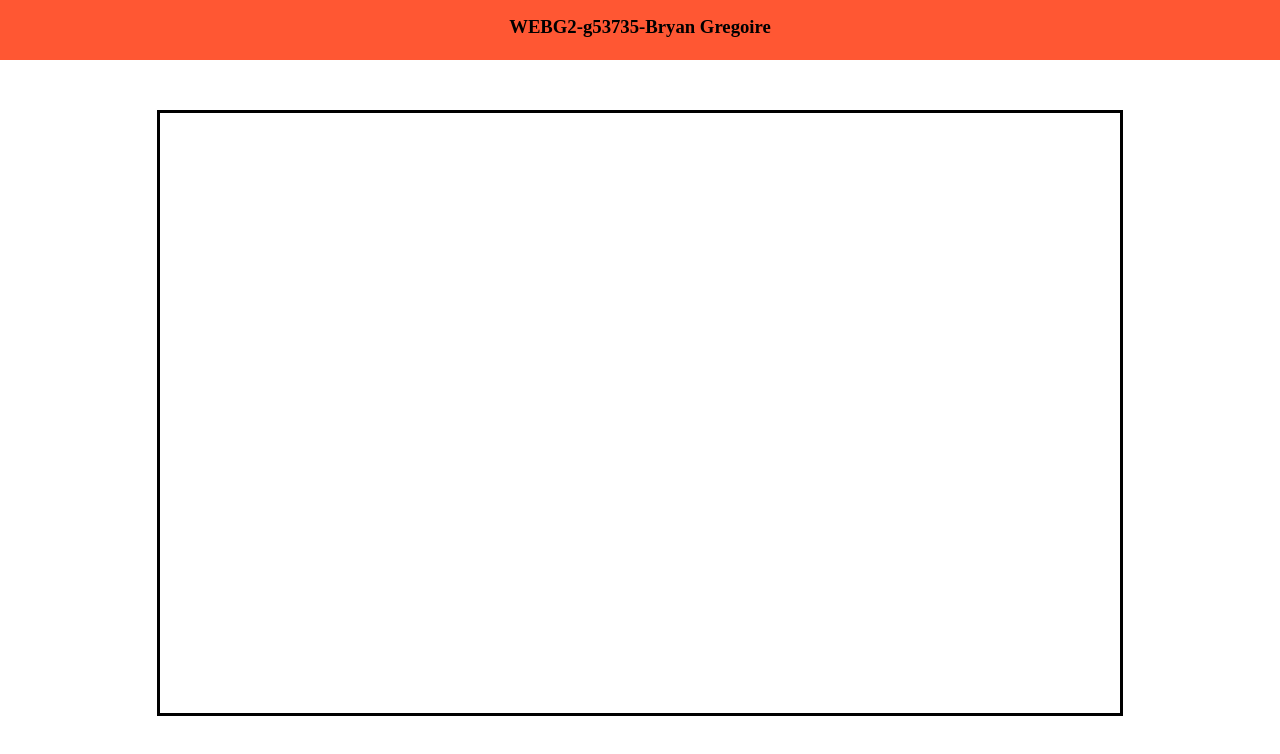
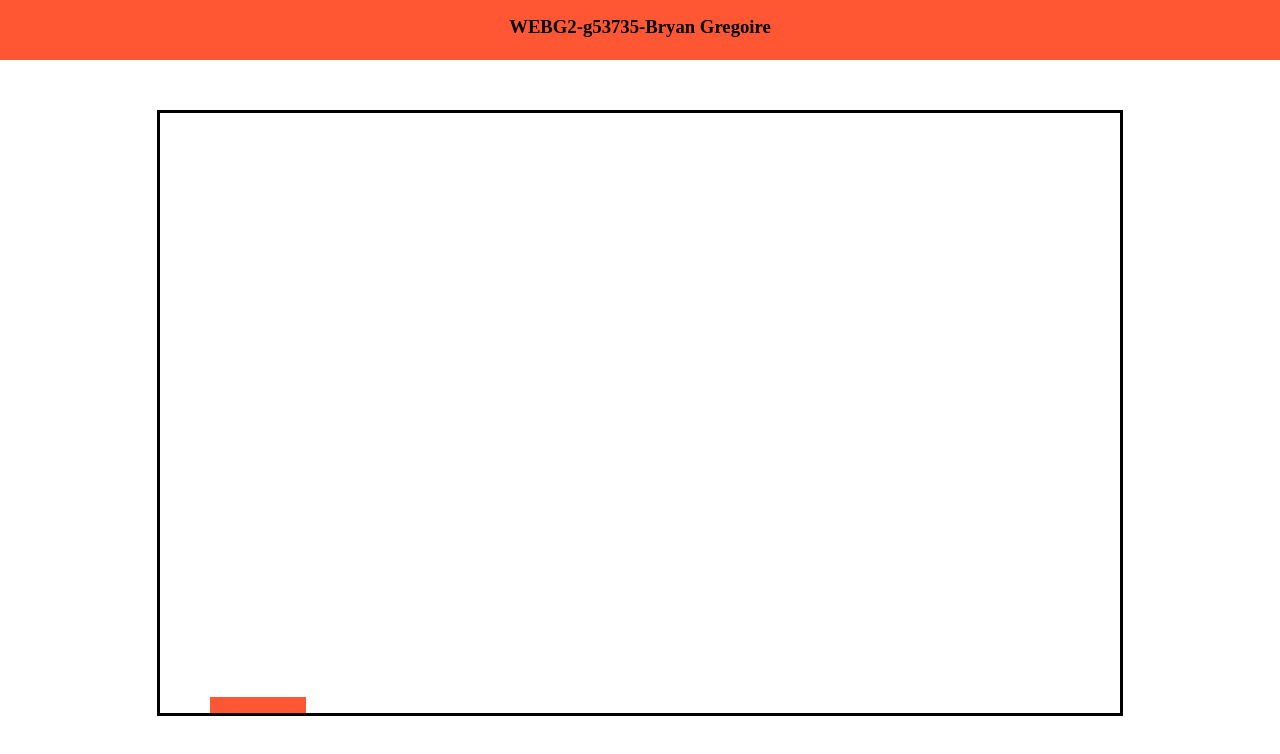
Before and after one commit to Bryan-Gregoire/Javascript, a plain HTML site: page projet_2/index.html in a window 1280 px wide. Shown: the part 40-794 px from the top of the page. Drawn offline with Linux system fonts and the light colour scheme.

Commit message:
etape 1.2 terminée

```diff
--- a/projet_2/CSS/accueil.css
+++ b/projet_2/CSS/accueil.css
@@ -18,4 +18,14 @@
     height: 600px;
     border: solid;
     margin: 0px auto;
+    position: relative;
 }
+
+#raquette {
+    width: 96px;
+    height: 16px;
+    background-color:#FF5733;
+    position: absolute;
+    bottom: 0px;
+    left: 50px;
+}
--- a/projet_2/index.html
+++ b/projet_2/index.html
@@ -12,7 +12,7 @@
     </header>
     <main>
         <div id="scene">
-
+            <span id="raquette"></span>
         </div>
     </main>
 </body>
```
